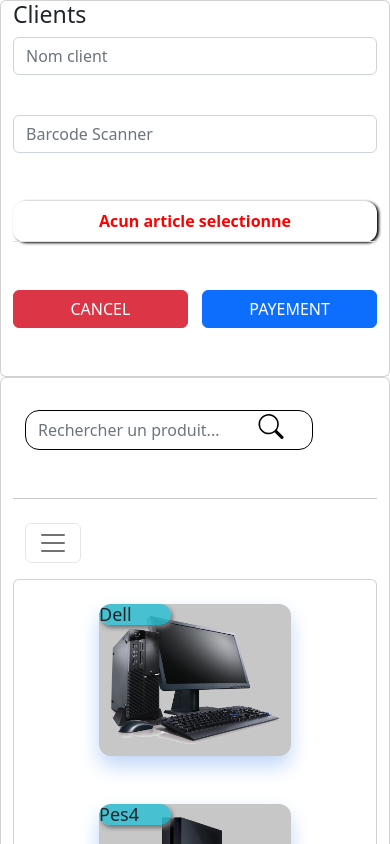
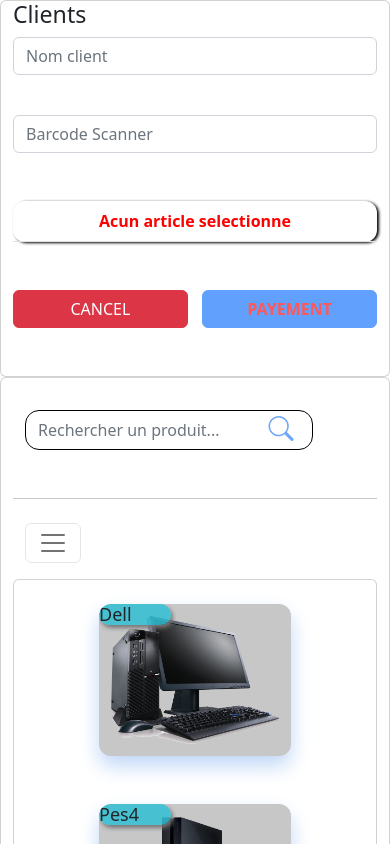
Before and after one commit to viadel13/com, a React (Create React App) app: page /#/ in a window 390 px wide. Shown: the top 844 px of the page. Built offline with nearby package versions, Linux system fonts and the light colour scheme.

Commit message:
first commit

```diff
--- a/src/composants/Accueil.js
+++ b/src/composants/Accueil.js
@@ -8,76 +8,6 @@ import Details from './Details';
 
 class Accueil extends Component {
 
-    // state = {
-    //     details : [],
-    //     search : '',
-    //     bool : false,
-    //     client : '',
-    //     code : ''
-    // }
-
-    // HandleClient = (e)=>{
-    //     this.setState({
-    //         client : e.target.value
-    //     })
-    // }
-
-    // HandleCode = (e)=>{
-    //     this.setState({
-    //         code : e.target.value
-    //     })
-    // }
-
-    // envoyer = ()=>{
-
-
-
-    //     console.log(`nom : ${this.state.client} code : ${this.state.code}`)
-
-
-
-    //     this.setState({
-    //         client : '',
-    //         code : '',
-    //         details : [{}]
-    //     })
-
-    // }
-
-    // handleQteInitial = (e) =>{
-    //     const stateCopie = [...this.state.details]
-    //     stateCopie[0].qteInitial = e.target.value
-    //     if(stateCopie[0].qteInitial >= 0){
-    //         this.setState({
-    //             details : stateCopie
-    //         })
-    //     }
-
-
-    // }
-
-    // subTotal = (qteInitial,  prix) =>{
-
-    //     let s = qteInitial * prix;
-
-    //     return s;
-    // }
-
-    // search = (e) =>{
-    //     this.setState({
-    //         search : e.target.value
-    //     })
-    // }
-
-    // handleClick = (id, name, prix, qteTotal, qteInitial) =>{
-
-    //     this.setState({
-    //         details : [{ id, name, prix, qteTotal, qteInitial}],
-    //         // idCopie : [...this.state.idCopie, idCopie],
-    //         bool : true
-
-    //     })
-    // }
 
   render() {
 
@@ -108,6 +38,7 @@ class Accueil extends Component {
                 envoyer = {envoyer}
                 client = {state.client}
                 code = {state.code}
+                val = {state.val}
             />
         </div>
 
--- a/src/composants/Details.js
+++ b/src/composants/Details.js
@@ -4,7 +4,7 @@ class Details extends PureComponent {
 
   render() {
 
-    const{stateDetails, bool, handleQteInitial, subTotal, HandleClient, HandleCode, envoyer, client, code} = this.props
+    const{stateDetails, val, bool, handleQteInitial, subTotal, HandleClient, HandleCode, envoyer, client, code} = this.props
 
     return (
         <>
@@ -95,8 +95,21 @@ class Details extends PureComponent {
 
                 <div className="bouton">
                     <button className="btn btn-danger">CANCEL</button>
+                    {
+                        val
 
-                    <button className="btn btn-primary" onClick={envoyer}>PAYEMENT</button>
+                        ?
+                            client === ''
+
+                            ? <button disabled  style={{color : 'red', fontWeight : 'bold'}} className="btn btn-primary" onClick={envoyer}>PAYEMENT</button>
+
+                            :
+
+                        <button  className="btn btn-primary" onClick={envoyer}>PAYEMENT</button>
+
+                        : <button disabled  style={{color : 'red', fontWeight : 'bold'}} className="btn btn-primary" onClick={envoyer}>PAYEMENT</button>
+                    }
+
                 </div>
             </form>
 
--- a/src/composants/Form.js
+++ b/src/composants/Form.js
@@ -4,8 +4,7 @@ import sear from '../images/search.svg'
 class Form extends Component {
   render() {
 
-    const{search} = this.props
-    const{state} = this.props
+    const{search, state} = this.props
 
     return (
       <>
@@ -14,8 +13,14 @@ class Form extends Component {
               <form className="d-flex formSea" role="search">
 
                 <input value={state} onChange={search} className="form-control form-sear me-2" type="search" placeholder="Rechercher un produit..." aria-label="Search" />
-                <span className='imgSear'><img src={sear} alt='sear' width={40} height={25}></img></span>
+                {
+                  state === ''
 
+                  ? <span className='imgSear'><img src={sear} alt='sear' width={40} height={25}></img></span>
+
+                  : <></>
+
+                }
               </form>
             </div>
         </nav>
--- a/src/composants/Hoc.js
+++ b/src/composants/Hoc.js
@@ -10,7 +10,8 @@ const Hoc = (Enfant)=> {
             search : '',
             bool : false,
             client : '',
-            code : ''
+            code : '' ,
+            val : false
         }
 
         HandleClient = (e)=>{
@@ -27,17 +28,8 @@ const Hoc = (Enfant)=> {
 
         envoyer = ()=>{
 
+            console.log(`nom : ${this.state.client} Items : ${this.state.details[0].qteInitial} Total : ${this.subTotal} `)
 
-
-            console.log(`nom : ${this.state.client} code : ${this.state.code}`)
-
-
-
-            this.setState({
-                client : '',
-                code : '',
-                details : [{}]
-            })
 
         }
 
@@ -57,13 +49,12 @@ const Hoc = (Enfant)=> {
         subTotal = (qteInitial,  prix) =>{
 
             let s = qteInitial * prix;
-
             return s;
         }
 
         search = (e) =>{
             this.setState({
-                search : e.target.value
+                search : e.target.value,
             })
         }
 
@@ -72,7 +63,8 @@ const Hoc = (Enfant)=> {
             this.setState({
                 details : [{ id, name, prix, qteTotal, qteInitial}],
                 // idCopie : [...this.state.idCopie, idCopie],
-                bool : true
+                bool : true,
+                val : true
 
             })
         }
@@ -90,6 +82,7 @@ const Hoc = (Enfant)=> {
                     handleQteInitial={this.handleQteInitial}
                     envoyer={this.envoyer}
                     subTotal={this.subTotal}
+
                 />
                 )
         }
--- a/src/styles/styles.css
+++ b/src/styles/styles.css
@@ -9,12 +9,6 @@
         width: 18em;
         height: 2.5em;
     }
-    .imgSear{
-        position: absolute;
-        right: 30px;
-        top: 0;
-        bottom: 0;
-     }
 
      thead{
          display: none;
@@ -99,8 +93,8 @@
 
  .imgSear{
     position: absolute;
-    right: 30px;
-    top: 3px;
+    right: 20px;
+    top: 5px;
     bottom: 0;
  }
 
```
Also changed, not shown: src/images/search.svg.
